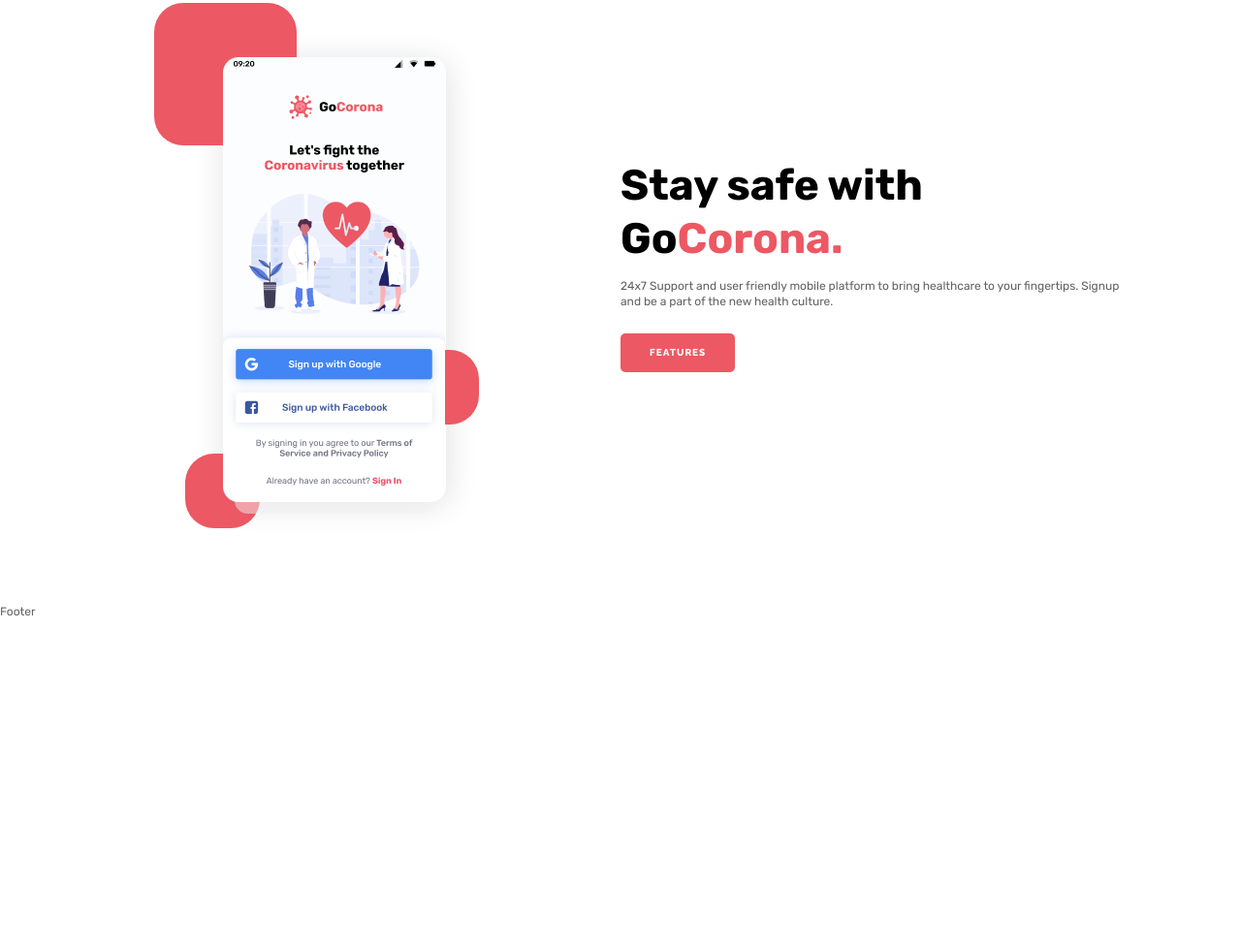
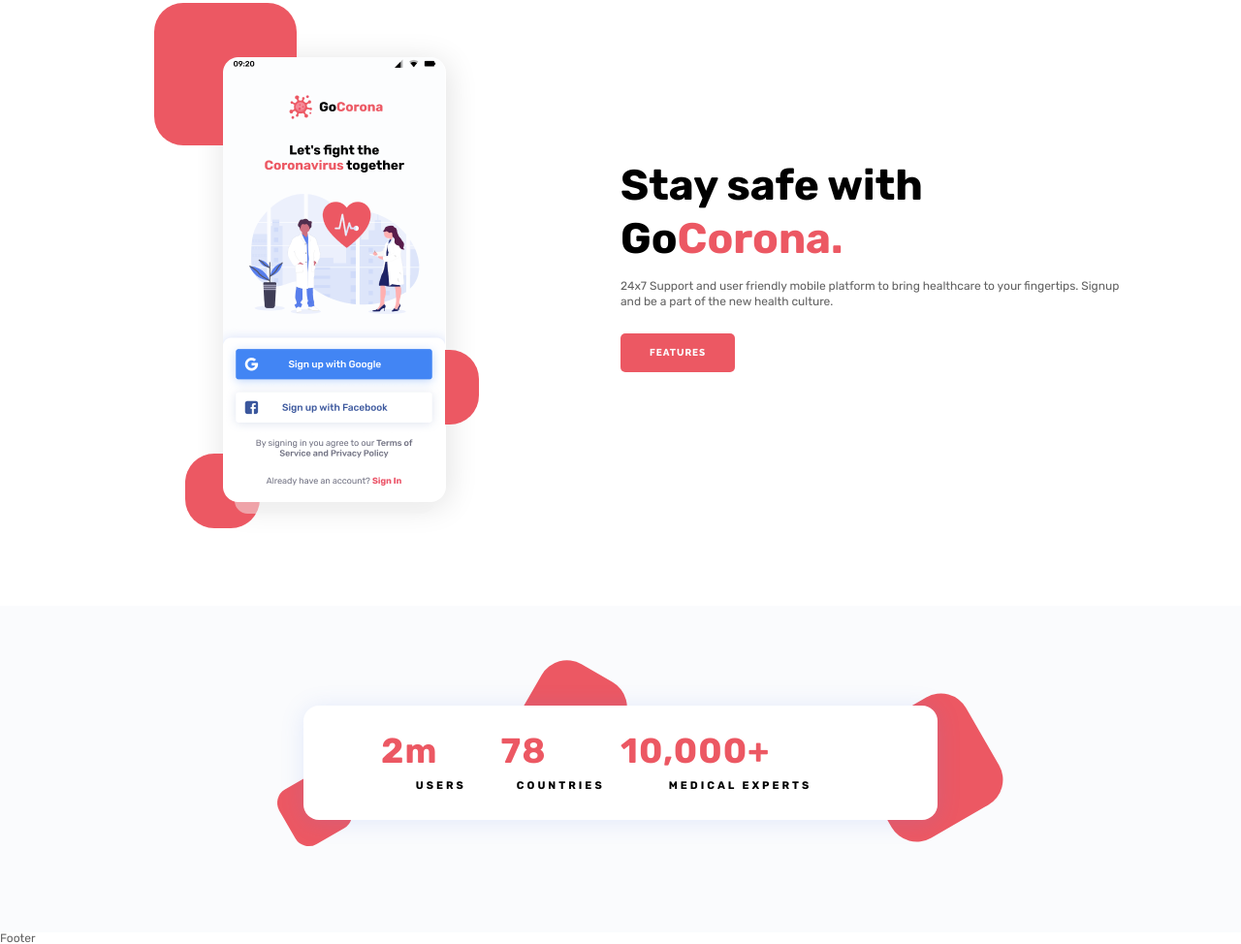
Before and after one commit to DenUP/GoCorna, a plain HTML site: page index.html in a window 1280 px wide. Shown: the part 776-1750 px from the top of the page at 97% size. Before the commit the page ends 1413 px from the top, so only its background shows below. Drawn offline with Linux system fonts and the light colour scheme.

Commit message:
Fear: Block exprets - statistics

```diff
--- a/css/style.css
+++ b/css/style.css
@@ -502,3 +502,82 @@
     width: 290px;
   }
 }
+/* ================================= */
+
+.experts {
+  background-color: #fafbfd;
+  padding: 103px 0px 116px 0px;
+}
+.experts__container {
+}
+.experts__statistics {
+}
+.statistics-experts {
+  max-width: 654px;
+  margin: 0px auto;
+  position: relative;
+}
+.statistics-experts__body {
+  position: relative;
+  z-index: 2;
+  background-color: #fff;
+  box-shadow: 0px 2px 24px rgba(88, 126, 236, 0.15);
+  border-radius: 16px;
+}
+.statistics-experts__decor {
+  position: absolute;
+  background-color: #ec5863;
+  border-radius: 30px;
+}
+.statistics-experts__decor_1 {
+  width: 65px;
+  height: 65px;
+  transform: rotate(-30deg);
+  bottom: -21px;
+  left: -21px;
+  border-radius: 16px;
+}
+.statistics-experts__decor_2 {
+  width: 97px;
+  height: 97px;
+  right: 50%;
+  top: -40px;
+  transform: rotate(30deg);
+}
+.statistics-experts__decor_3 {
+  width: 128px;
+  height: 128px;
+  transform: rotate(-30deg);
+  right: -55px;
+  top: 0px;
+}
+
+.body-statistics-experts {
+  padding: 25px 80px;
+  display: flex;
+  align-items: center;
+}
+.body-statistics-experts__item {
+  flex: 0 1 25%;
+  text-align: center;
+}
+.body-statistics-experts__item:last-child {
+  flex: 0 1 50%;
+}
+.body-statistics-experts__value {
+  font-weight: 700;
+  font-size: 36px;
+  line-height: 1.2;
+  display: flex;
+  letter-spacing: 1px;
+  color: #ec5863;
+  margin-bottom: 5px;
+}
+.body-statistics-experts__text {
+  font-weight: 700;
+  font-size: 11px;
+  line-height: 1.8;
+  letter-spacing: 3px;
+  text-transform: uppercase;
+  color: #000000;
+}
--- a/index.html
+++ b/index.html
@@ -113,6 +113,37 @@
             </div>
           </div>
         </section>
+        <section class="experts">
+          <div class="experts__container">
+            <div class="experts__statistics statistics-experts">
+              <div class="statistics-experts__body body-statistics-experts">
+                <div class="body-statistics-experts__item">
+                  <div class="body-statistics-experts__value">2m</div>
+                  <div class="body-statistics-experts__text">Users</div>
+                </div>
+                <div class="body-statistics-experts__item">
+                  <div class="body-statistics-experts__value">78</div>
+                  <div class="body-statistics-experts__text">Countries</div>
+                </div>
+                <div class="body-statistics-experts__item">
+                  <div class="body-statistics-experts__value">10,000+</div>
+                  <div class="body-statistics-experts__text">
+                    Medical experts
+                  </div>
+                </div>
+              </div>
+              <div
+                class="statistics-experts__decor statistics-experts__decor_1"
+              ></div>
+              <div
+                class="statistics-experts__decor statistics-experts__decor_2"
+              ></div>
+              <div
+                class="statistics-experts__decor statistics-experts__decor_3"
+              ></div>
+            </div>
+          </div>
+        </section>
       </main>
       <footer class="footer">Footer</footer>
     </div>
```
